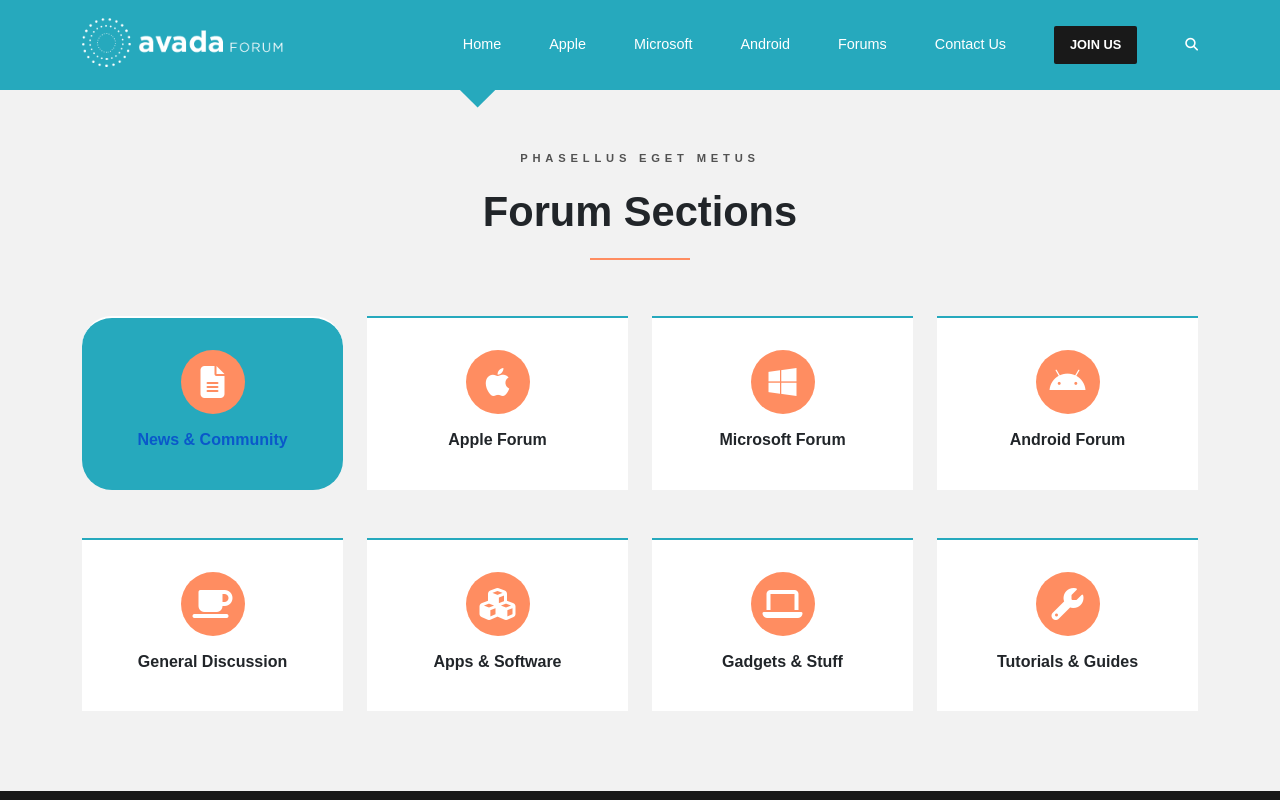
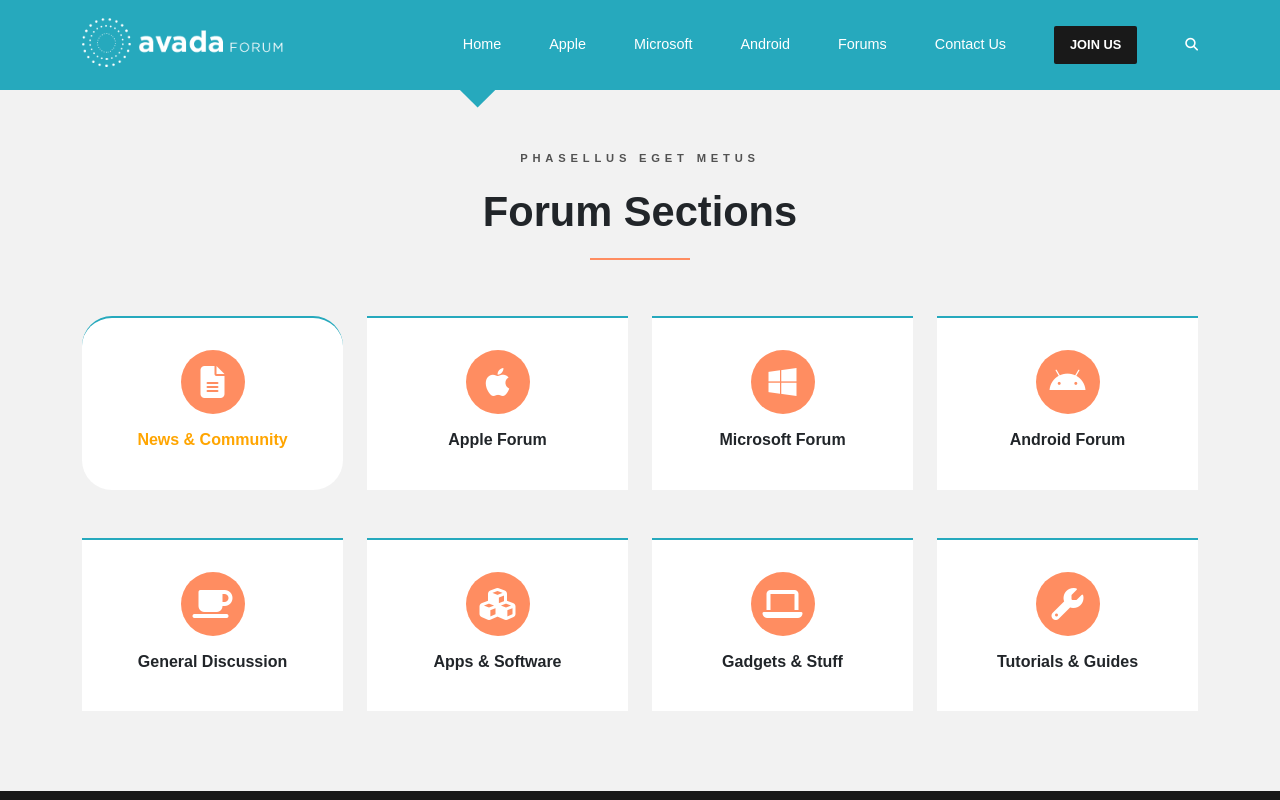
Before and after one commit to BetterCallAle/proj-html-vuejs, a Vue app: page / in a window 1280 px wide. In both pictures the pointer is over the link "News & Community". Shown: the part 3043-3843 px from the top of the page. Built offline with nearby package versions, Linux system fonts and the light colour scheme; a small style sheet from the web is missing.

Commit message:
changed the box hover

```diff
--- a/src/components/ForumSection.vue
+++ b/src/components/ForumSection.vue
@@ -119,9 +119,11 @@
 
         /* Hover */
         &:hover{
-            background-color: $main-light-blue;
-            border-top: 2px solid white;
             border-radius: 30px;
+        }
+
+        &:hover .box-wrapper{
+            color: orange;
         }
     }
 
```
